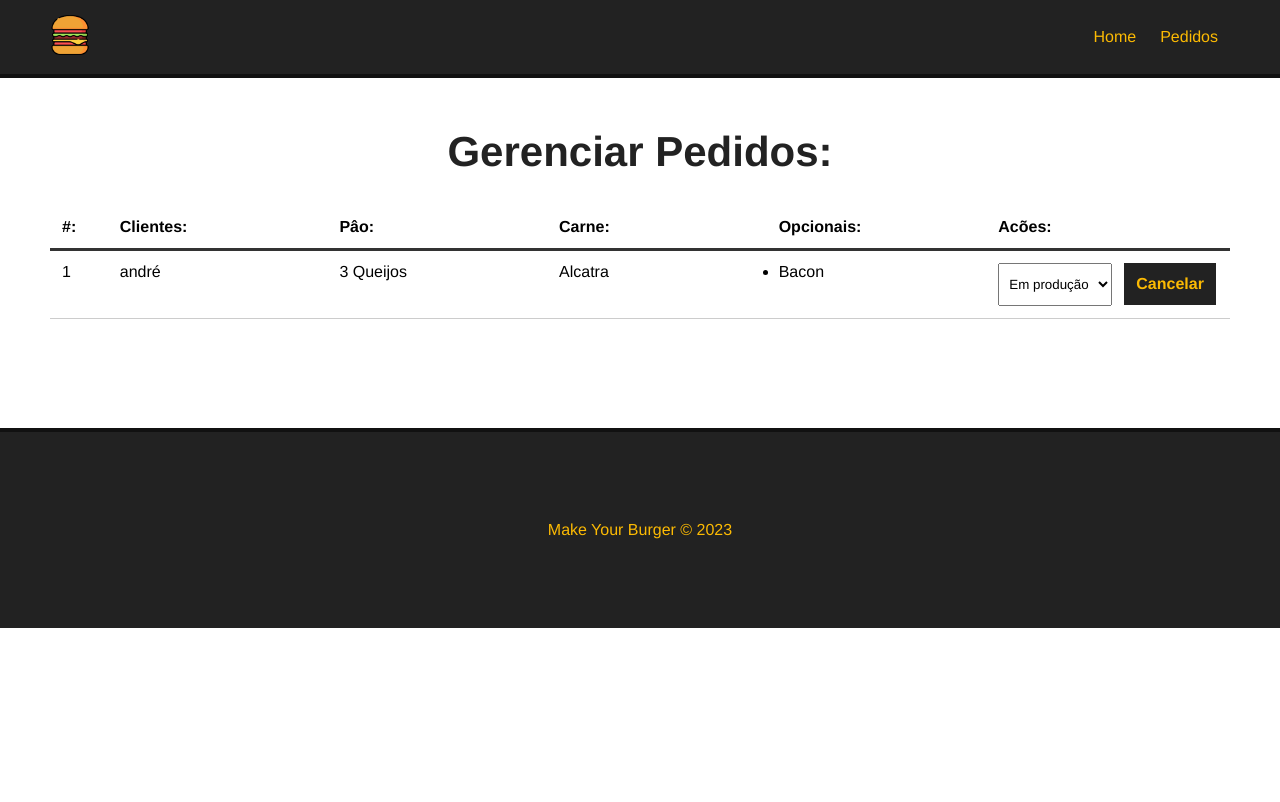
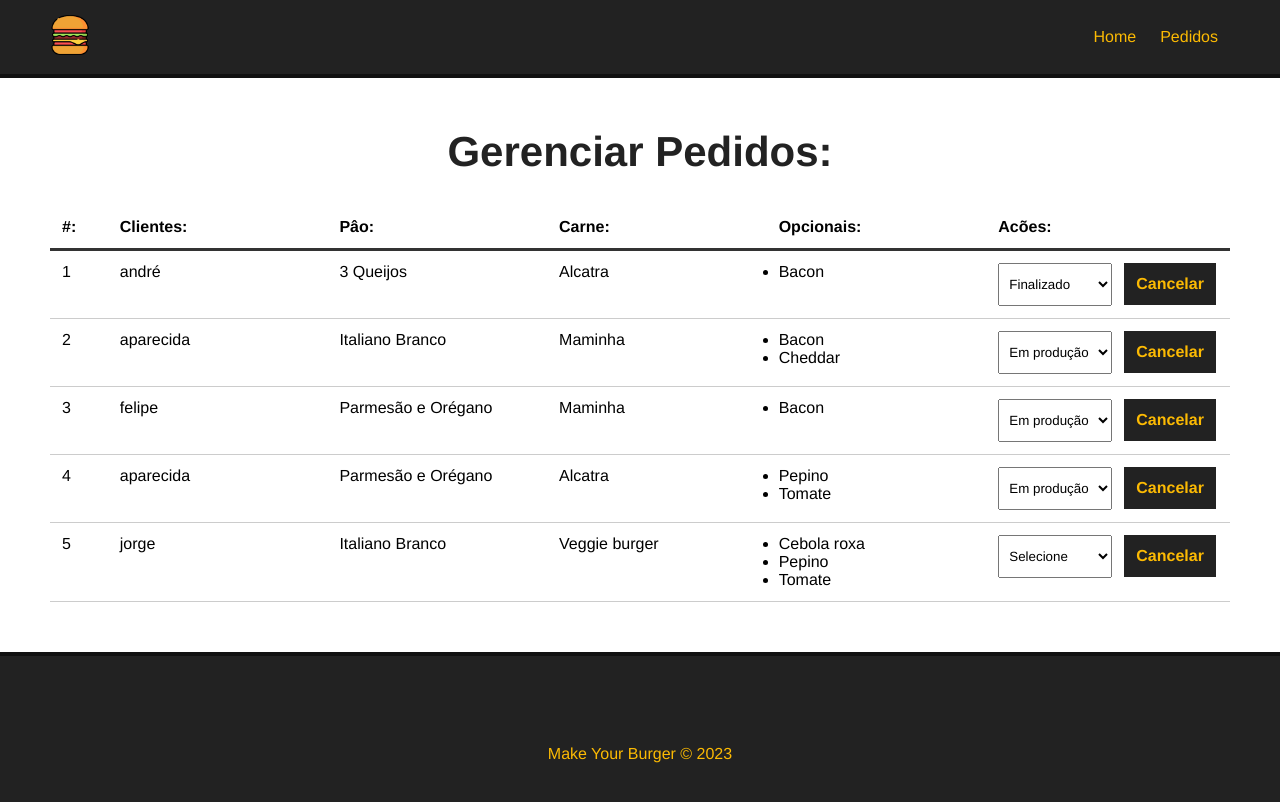
Before and after one commit to AndreCampeloR/Make_Your_Burger, a Vue app: page /pedidos in a window 1280 px wide. Shown: the top 802 px of the page. Built offline with nearby package versions, Linux system fonts and the light colour scheme; data requests are answered from the project's data file.

Commit message:
Correção de bug

```diff
--- a/db/db.json
+++ b/db/db.json
@@ -85,8 +85,52 @@
       "opcionais": [
         "Bacon"
       ],
+      "status": "Finalizado",
+      "id": 1
+    },
+    {
+      "nome": "aparecida",
+      "carne": "Maminha",
+      "pao": "Italiano Branco",
+      "opcionais": [
+        "Bacon",
+        "Cheddar"
+      ],
       "status": "Em produção",
-      "id": 1
+      "id": 2
+    },
+    {
+      "nome": "felipe",
+      "carne": "Maminha",
+      "pao": "Parmesão e Orégano",
+      "opcionais": [
+        "Bacon"
+      ],
+      "status": "Em produção",
+      "id": 3
+    },
+    {
+      "nome": "aparecida",
+      "carne": "Alcatra",
+      "pao": "Parmesão e Orégano",
+      "opcionais": [
+        "Pepino",
+        "Tomate"
+      ],
+      "status": "Em produção",
+      "id": 4
+    },
+    {
+      "nome": "jorge",
+      "carne": "Veggie burger",
+      "pao": "Italiano Branco",
+      "opcionais": [
+        "Cebola roxa",
+        "Pepino",
+        "Tomate"
+      ],
+      "status": "solicitado",
+      "id": 5
     }
   ]
 }
--- a/src/components/Dashboard.vue
+++ b/src/components/Dashboard.vue
@@ -27,7 +27,7 @@
            <div>
             <select name="status" class="status" @change="updateBurger($event, burger.id)">
                 <option value="">Selecione</option>
-                <option v-for="s in status" :key="s.id" :value="s.tipo" :selected="burger.status === s.tipo">
+                <option v-for="s in status" :key="s.id" :value="s.tipo" :selected="burger.status == s.tipo">
                     {{s.tipo}}
                 </option>
             </select>
@@ -83,12 +83,12 @@ export default {
                method: "DELETE"
             });
 
-          const res = await req.json()
+            const res = await req.json()
 
           this.getPedidos();
 
           // colocar uma msg de sistema
-           this.msg = `Pedido nº ${res.id} foi deletado com sucesso`;
+           this.msg = `Pedido removido com sucesso!`;
 
           // limpar msg
            setTimeout(()=> this.msg = '', 3000);
```
